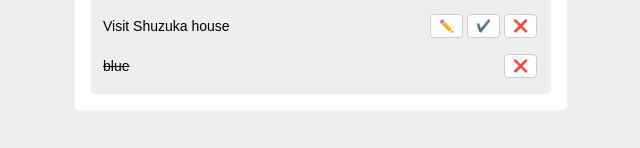
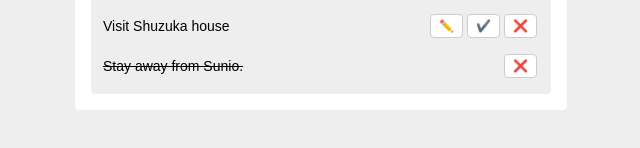
Before and after one commit to amirkhan064/react-to-do-list, a React (Create React App) app: page / in a window 1280 px wide. Shown: the part 201-349 px from the top of the page, without its empty margins (319-959 px from the left). Built offline with nearby package versions, Linux system fonts and the light colour scheme.

Commit message:
fixed name

```diff
--- a/src/To-do-list/Task-list/TaskList.js
+++ b/src/To-do-list/Task-list/TaskList.js
@@ -21,7 +21,7 @@ function TaskList(props) {
               <span>{task?.name}</span>
             ) : (
               <span>
-                <del>blue</del>
+                <del>{task?.name}</del>
               </span>
             )}
             {task?.status ? (
```
